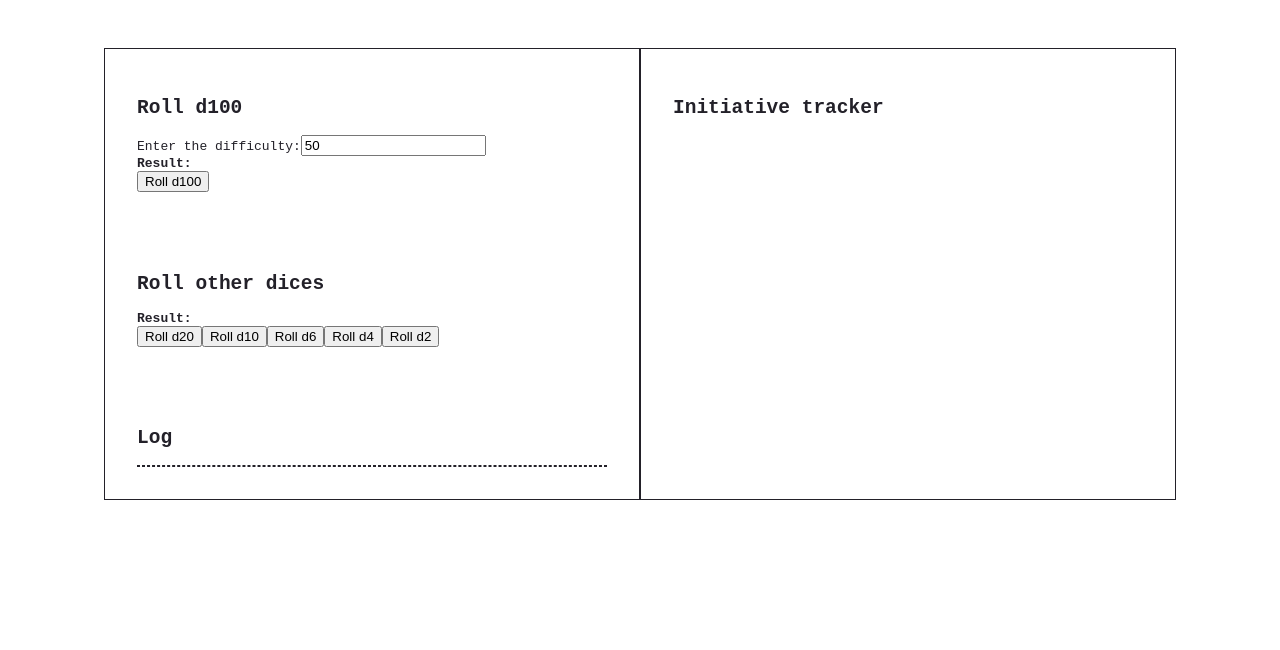
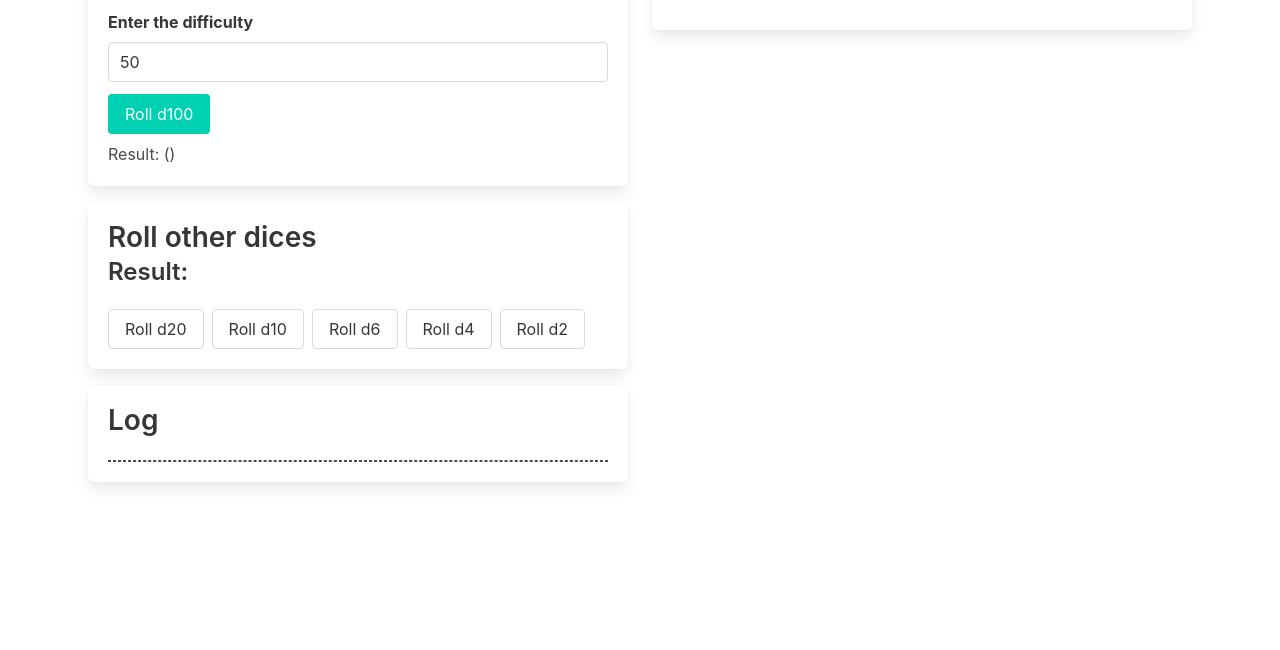
Before and after one commit to 8kto/call-of-cthulhu-dealer, a Gatsby site: page /showcase in a window 1280 px wide. Shown: the part 150-800 px from the top of the page. Built offline with nearby package versions, Linux system fonts and the light colour scheme; Gatsby itself is replaced by a stand-in of ours; what random-js would draw is missing.

Commit message:
Refactor styles

```diff
--- a/src/components/showcase/RollsShowcase/index.tsx
+++ b/src/components/showcase/RollsShowcase/index.tsx
@@ -17,12 +17,15 @@ const RollsShowcase = () => {
   }
 
   return (
-    <div className="content-container">
-      <section>
+    <div className="column">
+      <section className="box mb-4">
         <h2>Roll d100</h2>
-        Enter the difficulty:
+        <div className="field">
+          <label className="label">Enter the difficulty</label>
+          <div className="control">
             <input
               type="text"
+              className="input"
               value={difficulty}
               onChange={e => {
                 const difficulty = +e.target.value
@@ -30,12 +33,11 @@ const RollsShowcase = () => {
                 addLog(`Set diffuculty to ` + difficulty)
               }}
             />
-        <br />
-        <strong>Result: {resultD100 || ''}</strong>{' '}
-        {resultD100 && <>({getThrowResultAsString(resultD100, difficulty)})</>}
-        <br />
+          </div>
+        </div>
         <button
           type="button"
+          className="button is-primary"
           onClick={() => {
             const res = roll()
             setResultD100(res)
@@ -44,29 +46,36 @@ const RollsShowcase = () => {
         >
           Roll d100
         </button>
+        <p className="mt-2">
+          Result: <strong>{resultD100 || ''}</strong>({resultD100 && getThrowResultAsString(resultD100, difficulty)})
+        </p>
       </section>
-      <section>
-        <h2>Roll other dices</h2>
-        <strong>Result: {result || ''}</strong>
-        <br />
-        <button type="button" onClick={() => setResult(roll(Dice.d20))}>
+
+      <section className="box mb-4">
+        <h2 className="title">Roll other dices</h2>
+        <h3 className="subtitle">Result: {result || ''}</h3>
+
+        <div className="buttons">
+          <button type="button" className="button" onClick={() => setResult(roll(Dice.d20))}>
             Roll d20
           </button>
-        <button type="button" onClick={() => setResult(roll(Dice.d10))}>
+          <button type="button" className="button" onClick={() => setResult(roll(Dice.d10))}>
             Roll d10
           </button>
-        <button type="button" onClick={() => setResult(roll(Dice.d6))}>
+          <button type="button" className="button" onClick={() => setResult(roll(Dice.d6))}>
             Roll d6
           </button>
-        <button type="button" onClick={() => setResult(roll(Dice.d4))}>
+          <button type="button" className="button" onClick={() => setResult(roll(Dice.d4))}>
             Roll d4
           </button>
-        <button type="button" onClick={() => setResult(roll(Dice.d2))}>
+          <button type="button" className="button" onClick={() => setResult(roll(Dice.d2))}>
             Roll d2
           </button>
+        </div>
       </section>
-      <section>
-        <h2>Log</h2>
+
+      <section className="box mb-4">
+        <h2 className="title">Log</h2>
         <div className="logging-content">
           {log.map((line, id) => (
             // @ts-ignore
--- a/src/components/showcase/RollsShowcase/styles.scss
+++ b/src/components/showcase/RollsShowcase/styles.scss
@@ -1,11 +1,3 @@
-section {
-  padding: 2rem
-}
-
-.content-container {
-  border: 1px solid
-}
-
 .logging-content {
   max-height: 200px;
   overflow-y: scroll;
--- a/src/components/showcase/TrackerShowcase/index.tsx
+++ b/src/components/showcase/TrackerShowcase/index.tsx
@@ -1,12 +1,10 @@
 import React from 'react'
-
-import './styles.scss'
 
 const TrackerShowcase = () => {
   return (
-    <div className="content-container">
-      <section>
-        <h2>Initiative tracker</h2>
+    <div className="column">
+      <section className="box">
+        <h2 className="title">Initiative tracker</h2>
       </section>
     </div>
   )
--- a/src/components/showcase/TrackerShowcase/styles.scss
+++ /dev/null
@@ -1,8 +0,0 @@
-section {
-  padding: 2rem
-}
-
-.content-container {
-  border: 1px solid;
-  width: 100%;
-}
--- a/src/pages/showcase.tsx
+++ b/src/pages/showcase.tsx
@@ -1,25 +1,14 @@
-import * as React from 'react'
-import type { HeadFC, PageProps } from 'gatsby'
 import RollsShowcase from 'components/showcase/RollsShowcase'
 import TrackerShowcase from 'components/showcase/TrackerShowcase'
-
-// todo extract styles
-const pageStyles = {
-  color: '#232129',
-  padding: 96,
-  fontFamily: 'monospace',
-}
-const headingStyles = {
-  marginTop: 0,
-  marginBottom: 64,
-  maxWidth: 320,
-}
+import type { HeadFC, PageProps } from 'gatsby'
+import * as React from 'react'
+import 'styles/styles.scss'
 
 const ShowcasePage: React.FC<PageProps> = () => {
   return (
-    <main style={pageStyles}>
-      <h1 style={headingStyles}>Showcase</h1>
-      <div style={{ display: 'flex' }}>
+    <main className="container content p-5">
+      <h1 className="title is-2">Showcase</h1>
+      <div className="columns">
         <RollsShowcase />
         <TrackerShowcase />
       </div>
--- /dev/null
+++ b/src/styles/styles.scss
@@ -0,0 +1,6 @@
+@charset "utf-8";
+
+// If need, change your variables before importing Bulma
+//$title-color: #ff0000;
+
+@import "~bulma/bulma.sass";
```
Also changed, not shown: src/pages/index.tsx (+15 -16 lines). Lines whose indentation alone changed are shown as unchanged.
